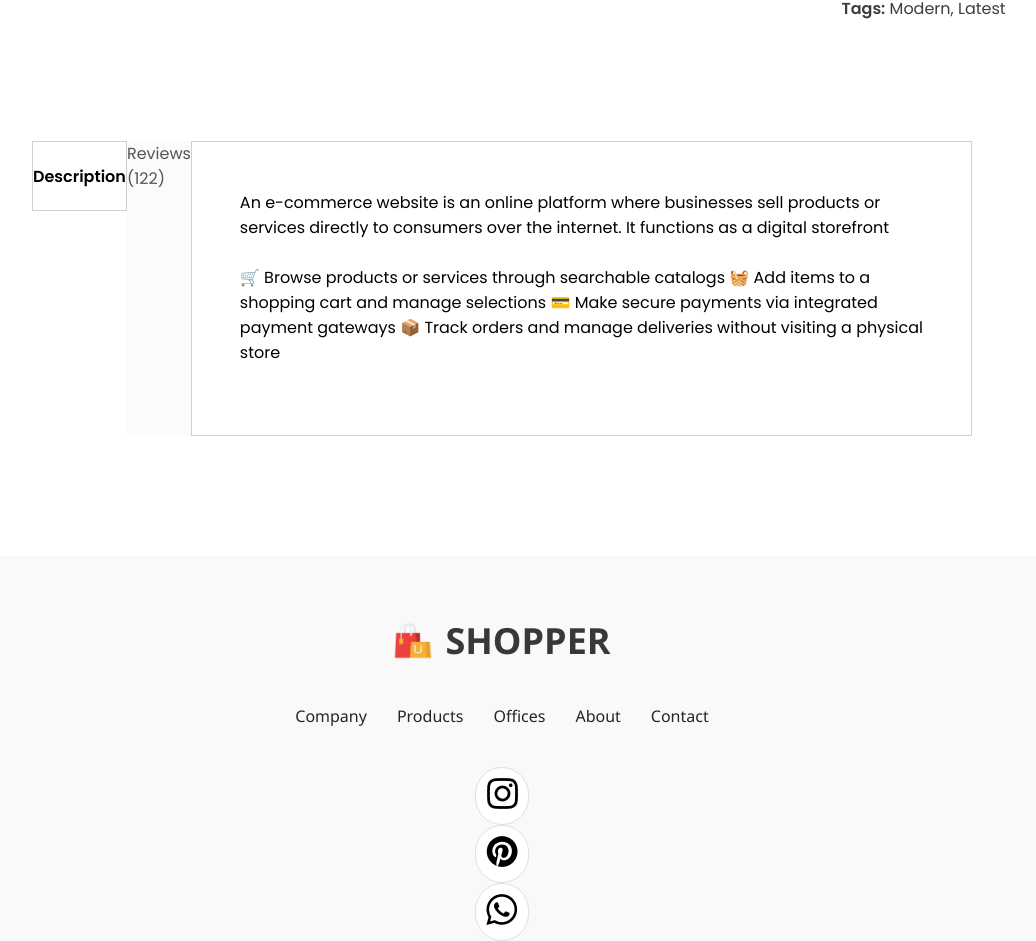
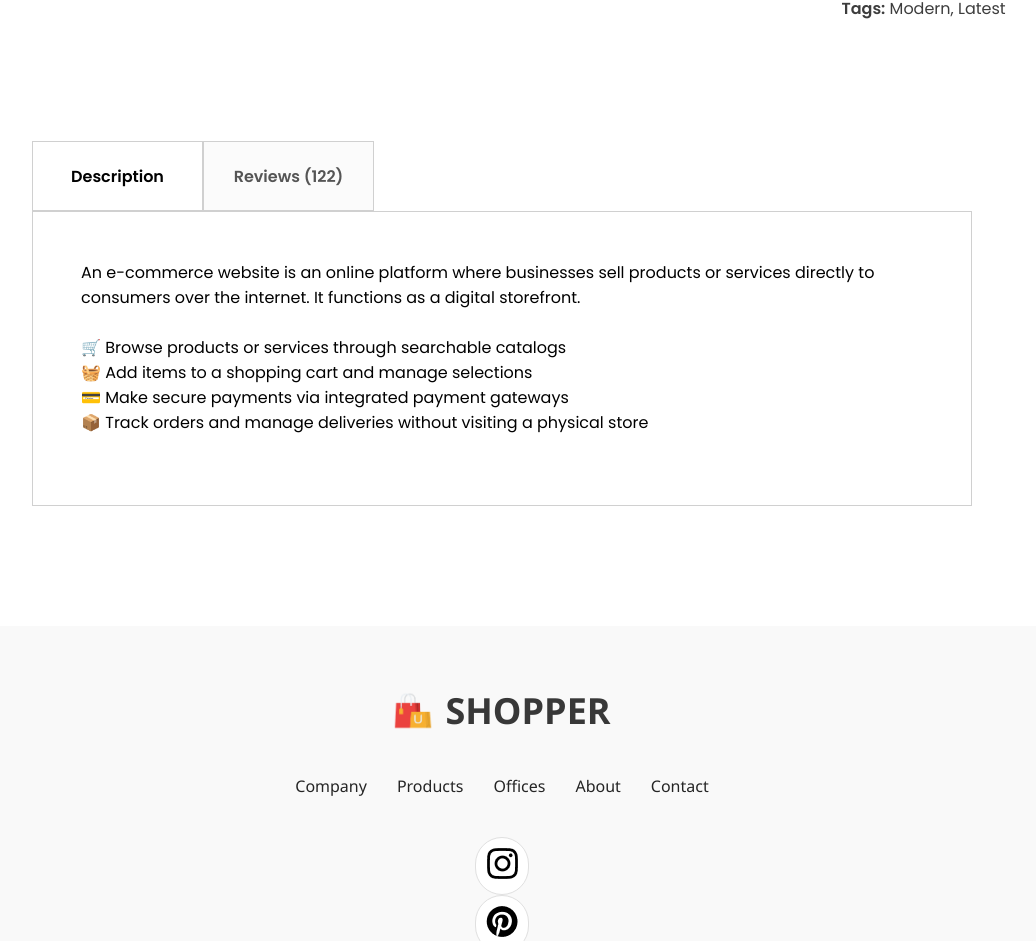
Before and after one commit to chidoziev742-ux/ecommerce-frontend, a React (Create React App) app: page /product/1 in a window 1280 px wide. Shown: the part 1058-1999 px from the top of the page, without its empty margins (138-1174 px from the left). Built offline with nearby package versions, Linux system fonts and the light colour scheme.

Commit message:
Fix DescriptionBox component and CSS styling

```diff
--- a/src/components/DescriptionBox/DescriptionBox.css
+++ b/src/components/DescriptionBox/DescriptionBox.css
@@ -1,10 +1,12 @@
-.descIrptionbox{
+.descriptionbox {
   margin: 120px 170px;
 }
-.descIrptionbox-navigator{
+
+.descriptionbox-navigator {
   display: flex;
 }
-.descIrptionbox-nav-box{
+
+.descriptionbox-nav-box {
   display: flex;
   align-items: center;
   justify-content: center;
@@ -14,15 +16,17 @@
   height: 70px;
   border: 1px solid #d0d0d0;
 }
-.descIrptionbox-nav-box-fade{
-background: #fBFBFB;
-color:#555 ;
+
+.descriptionbox-nav-box-fade {
+  background: #fbfbfb;
+  color: #555;
 }
-.descriptionbox-description{
+
+.descriptionbox-content {
   display: flex;
   flex-direction: column;
   gap: 25px;
-    border: 1px solid #D0D0D0;
+  border: 1px solid #d0d0d0;
   padding: 48px;
   padding-bottom: 70px;
 }
--- a/src/components/DescriptionBox/DescriptionBox.jsx
+++ b/src/components/DescriptionBox/DescriptionBox.jsx
@@ -1,30 +1,35 @@
 import React from "react";
 import "./DescriptionBox.css";
 
-const DescriptionBox=()=>{
-    return(
-        <div className="descIrptionbox">
-<div className="descIrptionbox-navigator">
-    <div className="descIrptionbox-nav-box">
-        Description
-    </div>
-    <div className="descIrptionbox-nav-box-fade">
+const DescriptionBox = () => {
+  return (
+    <div className="descriptionbox">
+      <div className="descriptionbox-navigator">
+        <div className="descriptionbox-nav-box">Description</div>
+        <div className="descriptionbox-nav-box descriptionbox-nav-box-fade">
           Reviews (122)
         </div>
-    <div className="descriptionbox-description">
-        <p>An e-commerce website is an online platform where businesses sell products or services directly to consumers over the internet. It functions as a digital storefront
+      </div>
+
+      <div className="descriptionbox-content">
+        <p>
+          An e-commerce website is an online platform where businesses sell
+          products or services directly to consumers over the internet. It
+          functions as a digital storefront.
         </p>
-             <p>🛒 Browse products or services through searchable catalogs
-
+        <p>
+          🛒 Browse products or services through searchable catalogs
+          <br />
           🧺 Add items to a shopping cart and manage selections
-
+          <br />
           💳 Make secure payments via integrated payment gateways
-
-📦 Track orders and manage deliveries without visiting a physical store </p>
+          <br />
+          📦 Track orders and manage deliveries without visiting a physical
+          store
+        </p>
       </div>
     </div>
-        </div>
-    )
-}
+  );
+};
 
-export default DescriptionBox
+export default DescriptionBox;
```
Also changed, not shown: src/components/RelatedProducts/RelatedProduts.jsx (added, +14 -0 lines), src/components/RelatedProducts/RelatedProducts.css (added). Lines whose indentation alone changed are shown as unchanged.
